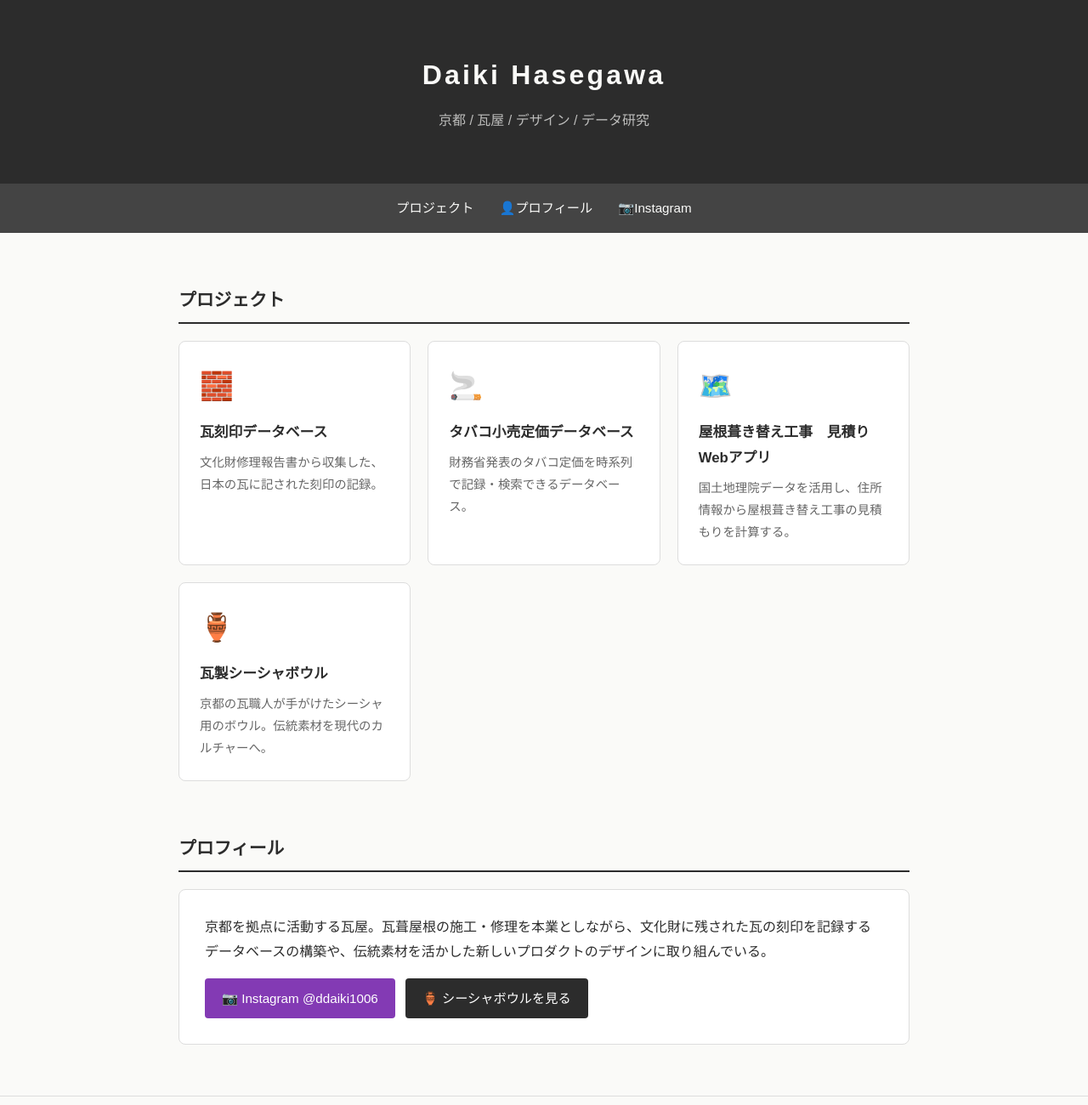
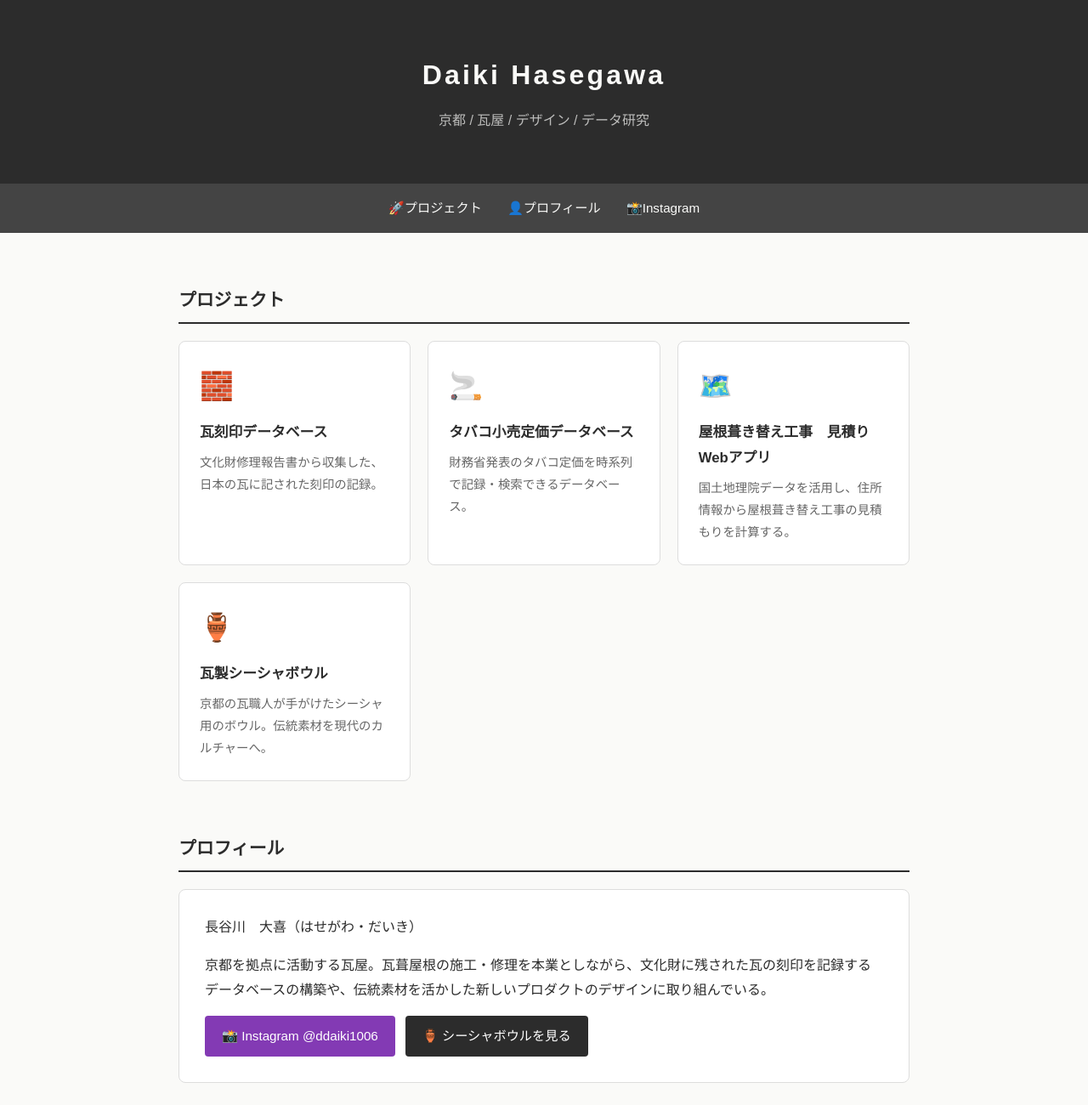
Before and after one commit to Ddaiki/Ddaiki.github.io, a plain HTML site: page index.html in a window 1280 px wide. Shown: the top 1300 px of the page at 85% size. Drawn offline with Linux system fonts and the light colour scheme.

Commit message:
Update Instagram icon and profile description

```diff
--- a/index.html
+++ b/index.html
@@ -137,9 +137,9 @@
 </header>
 
 <nav>
-  <a href="#projects">プロジェクト</a>
+  <a href="#projects">🚀プロジェクト</a>
   <a href="#about">👤プロフィール</a>
-  <a href="https://www.instagram.com/ddaiki1006" target="_blank">📷Instagram</a>
+  <a href="https://www.instagram.com/ddaiki1006" target="_blank">📸Instagram</a>
 </nav>
 
 <main>
@@ -178,10 +178,12 @@
   <section class="section" id="about">
     <h2>プロフィール</h2>
     <div class="about">
+      <p>長谷川　大喜（はせがわ・だいき）</p>
+      <p></p>
       <p>京都を拠点に活動する瓦屋。瓦葺屋根の施工・修理を本業としながら、文化財に残された瓦の刻印を記録するデータベースの構築や、伝統素材を活かした新しいプロダクトのデザインに取り組んでいる。</p>
       <div class="links">
         <a class="btn instagram" href="https://www.instagram.com/ddaiki1006" target="_blank">
-          📷 Instagram @ddaiki1006
+          📸 Instagram @ddaiki1006
         </a>
         <a class="btn" href="https://www.aslaj.com/view/item/000000002058" target="_blank">
           🏺 シーシャボウルを見る
```
